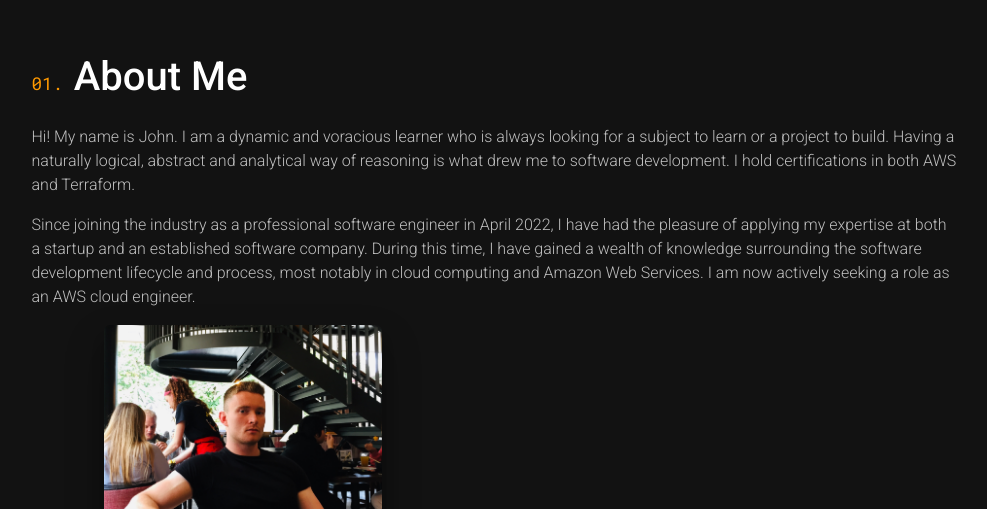
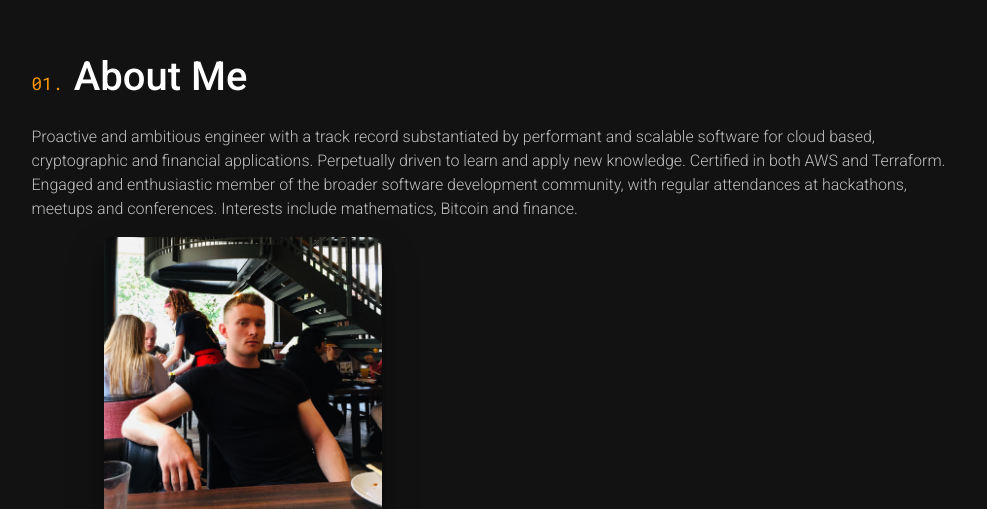
Before and after one commit to tigeryant/tigeryant.github.io, a React (Create React App) app: page / in a window 1280 px wide. Shown: the part 758-1267 px from the top of the page, without its empty margins (146-1133 px from the left). Built offline with nearby package versions, Linux system fonts and the light colour scheme.

Commit message:
shortened and reworded bio

```diff
--- a/src/components/content/Bio.js
+++ b/src/components/content/Bio.js
@@ -2,11 +2,12 @@ function Bio() {
   return (
     <>
       <p className="p1">
-        Hi! My name is John. I am a dynamic and voracious learner who is always looking for a subject to learn or a project to build. Having a naturally logical, abstract and analytical way of reasoning is what drew me to software development. I hold certifications in both AWS and Terraform.
+        Proactive and ambitious engineer with a track record substantiated by performant and scalable software for cloud based, cryptographic and financial applications. Perpetually driven to learn and apply new knowledge. Certified in both AWS and Terraform. Engaged and enthusiastic member of the broader software development community, with regular attendances at hackathons, meetups and conferences. Interests include mathematics, Bitcoin and finance.
       </p>
-      <p className="p1">
+      {/* <p className="p1">
         Since joining the industry as a professional software engineer in April 2022, I have had the pleasure of applying my expertise at both a startup and an established software company. During this time, I have gained a wealth of knowledge surrounding the software development lifecycle and process, most notably in cloud computing and Amazon Web Services. I am now actively seeking a role as an AWS cloud engineer.
-      </p>
+      </p> */}
+      {/* Hi! My name is John. I am a dynamic and voracious learner who is always looking for a subject to learn or a project to build. Having a naturally logical, abstract and analytical way of reasoning is what drew me to software development. I hold certifications in both AWS and Terraform.  */}
       {/* <p className="p1">
 Hi! My name is John. I am a dynamic and voracious learner who is always looking for a subject to learn or a project to build. Having a naturally logical, abstract and analytical way of reasoning is what drew me to software development. I hold the AWS developer associate certification, and I am currently studying for the certified Terraform associate exam.
 
--- a/src/styles/main.scss
+++ b/src/styles/main.scss
@@ -443,9 +443,9 @@ ul {
   cursor: pointer;
 }
 
-.project-tech {
+// .project-tech {
   // margin-bottom: auto;
-}
+// }
 
 .featured-links-container {
   display: flex;
```
